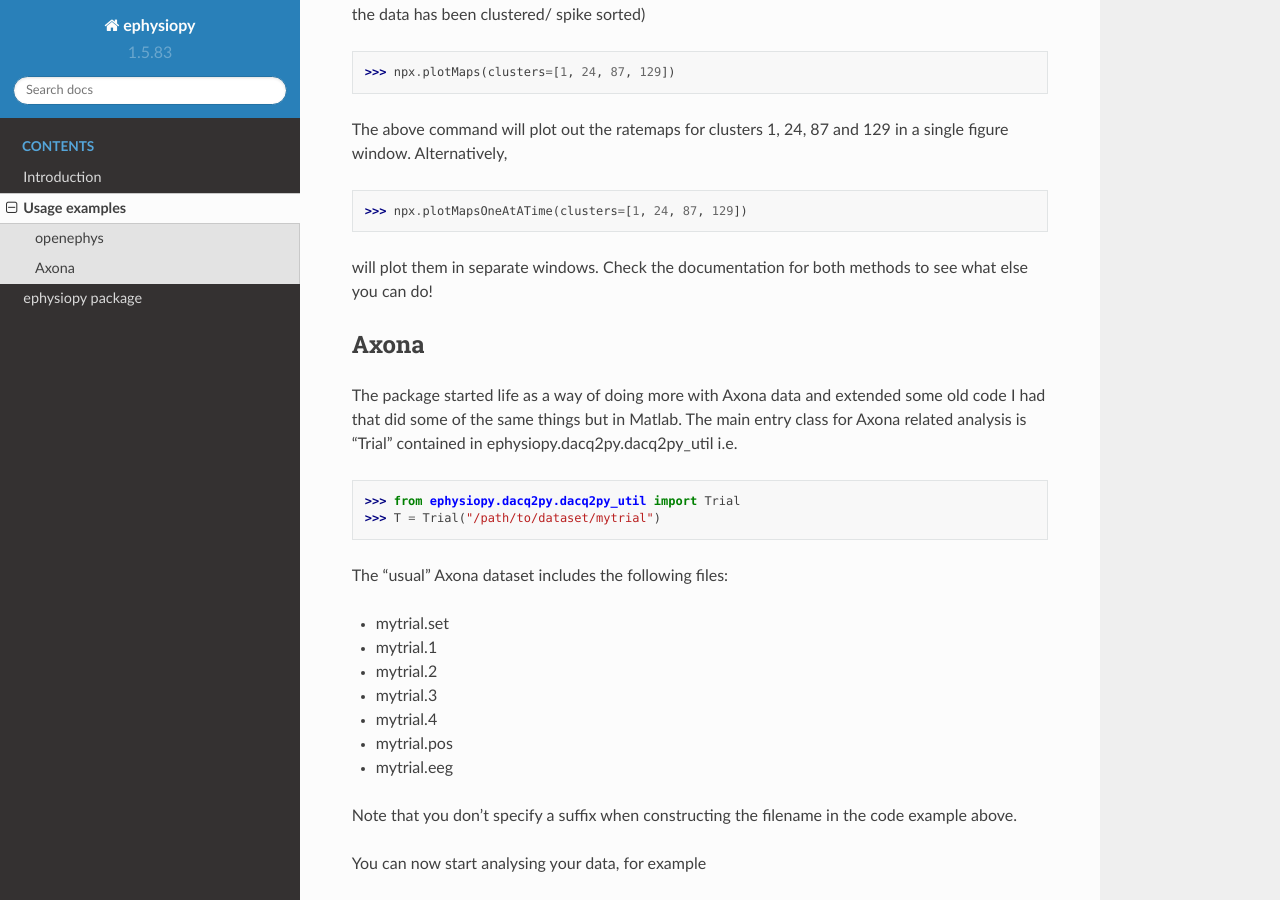
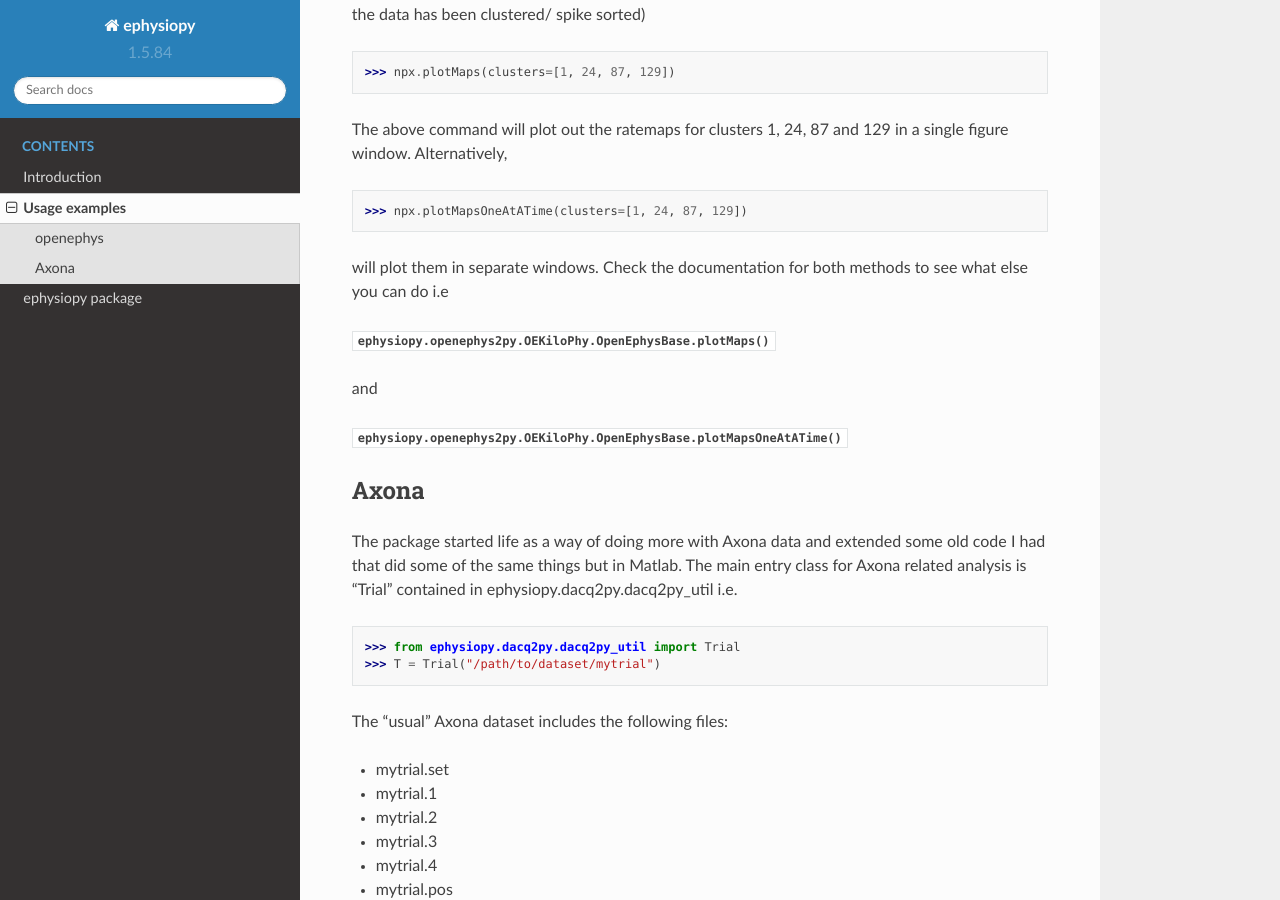
Before and after one commit to rhayman/ephysiopy, a Sphinx documentation site: the page built from docs/Usage.rst, in a window 1280 px wide and 900 px high, scrolled down 1473 px. Built offline with Sphinx 7.4.7 and the Read the Docs theme 2.0.0, drawn with Linux system fonts in a browser that asks for light colours.

Commit message:
updating doc formatting/ referencing

```diff
--- a/docs/Usage.rst
+++ b/docs/Usage.rst
@@ -60,7 +60,13 @@ The above command will plot out the ratemaps for clusters 1, 24, 87 and 129 in a
 
 >>> npx.plotMapsOneAtATime(clusters=[1, 24, 87, 129])
 
-will plot them in separate windows. Check the documentation for both methods to see what else you can do!
+will plot them in separate windows. Check the documentation for both methods to see what else you can do i.e
+
+:py:meth:`ephysiopy.openephys2py.OEKiloPhy.OpenEphysBase.plotMaps`
+
+and
+
+:py:meth:`ephysiopy.openephys2py.OEKiloPhy.OpenEphysBase.plotMapsOneAtATime`
 
 Axona
 -----
--- a/ephysiopy/__about__.py
+++ b/ephysiopy/__about__.py
@@ -1,4 +1,4 @@
 __project__ = "ephysiopy"
 __author__  = "Robin Hayman"
-__version__ = "1.5.83"
+__version__ = "1.5.84"
 __license__ = "MIT"
```
